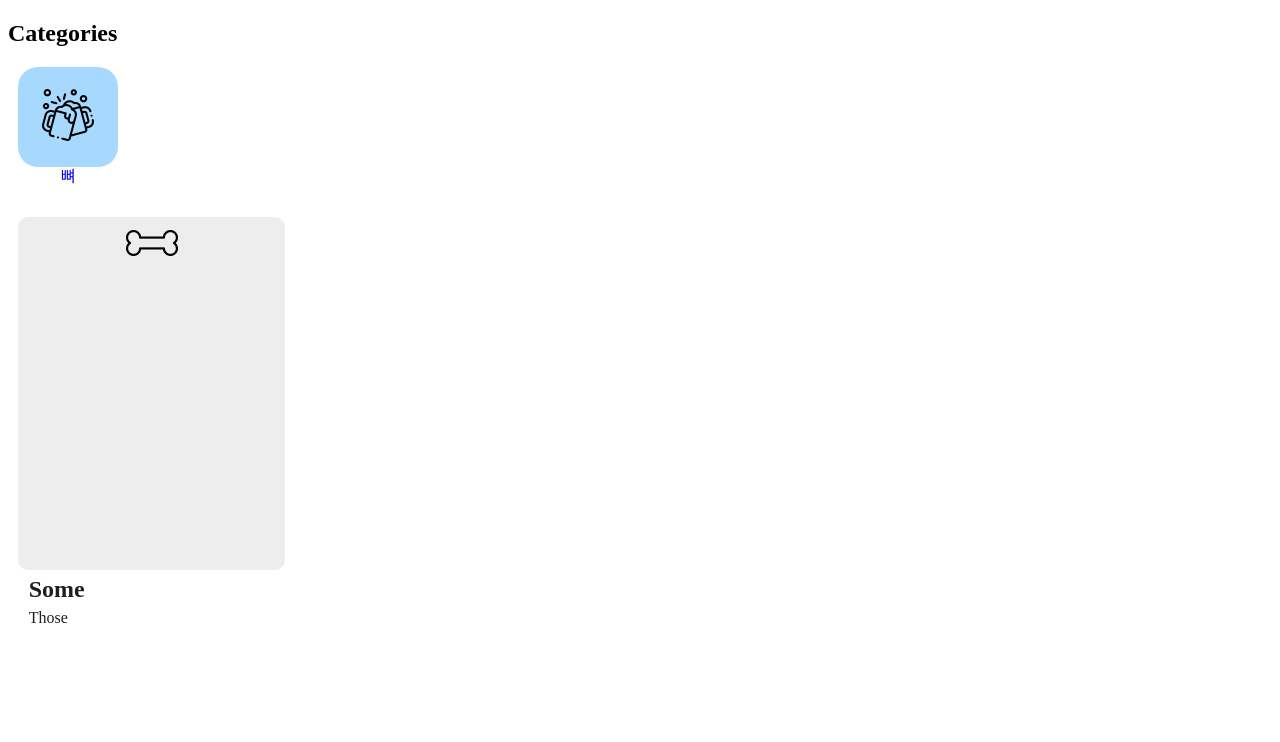
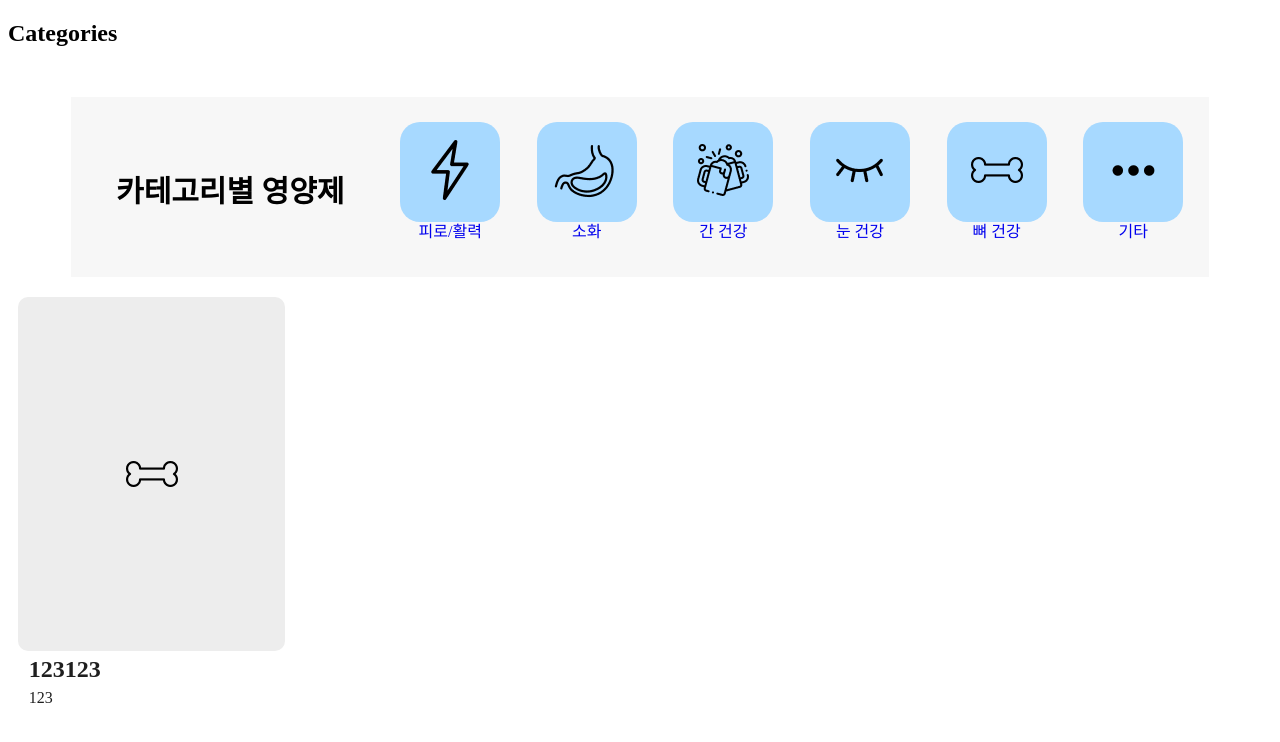
Before and after one commit to GC-AdvancedWebPrograming-WebGPT/FrontEndDev, a React (Create React App) app: page /categories in a window 1280 px wide. Shown: the top 742 px of the page. Built offline with nearby package versions, Linux system fonts and the light colour scheme.

Commit message:
3 components added & modified

```diff
--- /dev/null
+++ b/src/components/ChooseCategory.js
@@ -0,0 +1,50 @@
+import React from "react";
+import styled from "styled-components";
+import ButtonCategory from "./ButtonCategory";
+import * as imgs from "../assets/category_shapes/index";
+
+const Wrapper = styled.table`
+    width: 90%;
+    height: 180px;
+    background-color: #F7F7F7;
+    margin-left: auto;
+    margin-right: auto;
+    margin-top: 50px;
+`
+
+
+const Header = styled.div`
+    width: 90%;
+    height: 30px;
+    margin-top: 50px;
+    margin-bottom: 60px;
+    margin-left: 5%;
+    margin-right: 5%;
+    text-align: center;
+
+    font-family: 'Pretendard';
+    font-style: normal;
+    font-weight: 600;
+    font-size: 30px;
+`
+
+function ChooseCategory({selectedCategory}) {
+    // selectedCategory는 0부터 6 사이의 정수 중 하나임.
+
+
+    return(
+        <Wrapper>
+            <tr>
+                <td width="28%"> <Header>카테고리별 영양제</Header> </td>
+                <td width="12%"> <ButtonCategory toLink="/conditions" imgSrc={imgs.Energy} bgColor="#A7D9FF" tagName="피로/활력"/> </td>
+                <td width="12%"> <ButtonCategory toLink="/conditions" imgSrc={imgs.Stomach} bgColor="#A7D9FF" tagName="소화"/> </td>
+                <td width="12%"> <ButtonCategory toLink="/conditions" imgSrc={imgs.Cheers} bgColor="#A7D9FF" tagName="간 건강"/> </td>
+                <td width="12%"> <ButtonCategory toLink="/conditions" imgSrc={imgs.Eye} bgColor="#A7D9FF" tagName="눈 건강"/> </td>
+                <td width="12%"> <ButtonCategory toLink="/conditions" imgSrc={imgs.Bone} bgColor="#A7D9FF" tagName="뼈 건강"/> </td>
+                <td width="12%"> <ButtonCategory toLink="/conditions" imgSrc={imgs.Threedots} bgColor="#A7D9FF" tagName="기타"/> </td>
+            </tr>
+        </Wrapper>
+    );
+}
+
+export default ChooseCategory;
--- a/src/components/NutrientsInfo.js
+++ b/src/components/NutrientsInfo.js
@@ -13,12 +13,17 @@ const Box = styled.div`
 `
 
 const Img = styled.img`
+    margin: auto;
+    display: block;
     left: 0%;
     right: 0%;
     top: 5%;
     bottom: 5%;
 `
 const BackImg = styled.div`
+    align-items:center;
+    display: flex;
+    justify-content:center;
     position: absolute;
     left: 0%;
     right: 0%;
--- a/src/pages/Categories.js
+++ b/src/pages/Categories.js
@@ -1,14 +1,14 @@
 import React from "react";
-import ButtonCategory from "../components/ButtonCategory";
+import ChooseCategory from "../components/ChooseCategory";
 import NutrientsInfo from "../components/NutrientsInfo";
-import * as imgs from "../assets/category_shapes/index";
+import { Bone } from "../assets/category_shapes";
 
 const Categories = () =>{
     return(
         <div>
             <h2>Categories</h2>
-            <ButtonCategory toLink="/conditions" imgSrc={imgs.Cheers} bgColor="#A7D9FF" tagName="뼈"/>
-            <NutrientsInfo toLink="/conditions" imgSrc={imgs.Bone} itemName="Some" itemCompany="Those" />
+            <ChooseCategory children="1" />
+            <NutrientsInfo toLink="" imgSrc={Bone} itemName="123123" itemCompany="123" />
         </div>
     );
 }
```
